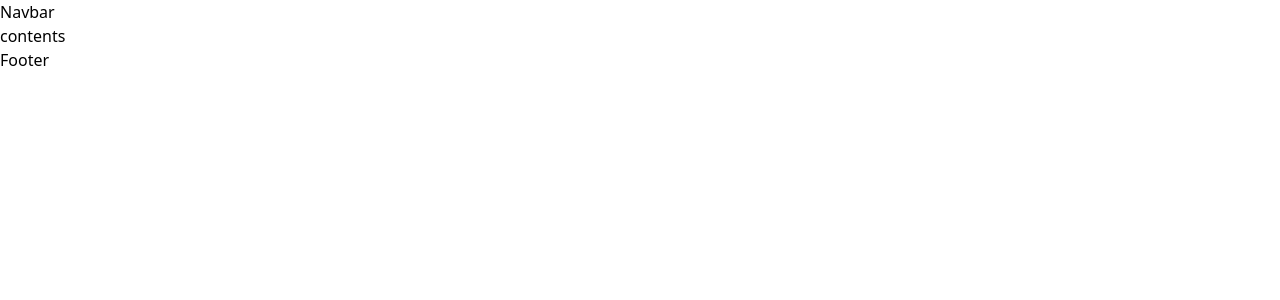
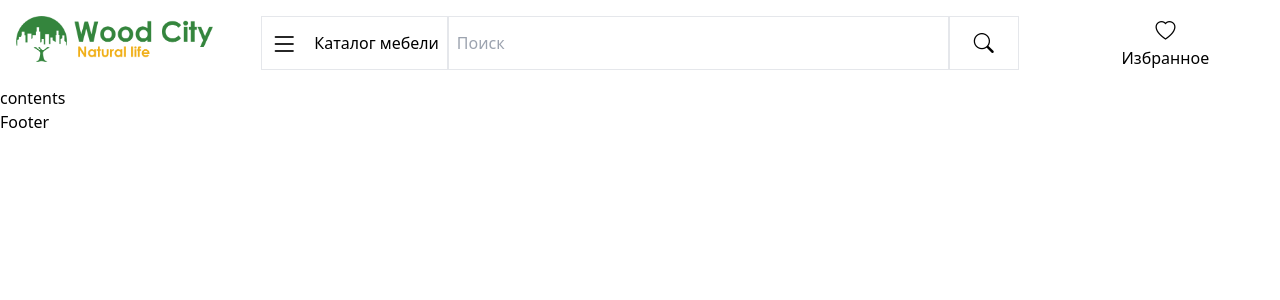
Before and after one commit to shahbozshirinboyev/sofa.wood-city.uz, a React (Vite) app: page / in a window 1280 px wide. Shown: the top 300 px of the page. Built offline with nearby package versions, Linux system fonts and the light colour scheme.

Commit message:
Navbar processing

```diff
--- a/index.html
+++ b/index.html
@@ -4,6 +4,8 @@
     <meta charset="UTF-8" />
     <link rel="icon" type="image/svg+xml" href="/favicon/favicon.ico" />
     <meta name="viewport" content="width=device-width, initial-scale=1.0" />
+    <!-- Bootstrap icons CDN Link -->
+    <link rel="stylesheet" href="https://cdn.jsdelivr.net/npm/bootstrap-icons@1.11.3/font/bootstrap-icons.min.css">
     <title>
       Wood-City.Uz — выбрать и купить мебель в Москве в официальных
       интернет-магазинах производителей и продавцов. Каталог с фото и ценами,
--- a/src/components/Navbar.jsx
+++ b/src/components/Navbar.jsx
@@ -1,9 +1,38 @@
-import React from 'react'
+import logo from "/favicon/wood_city.png";
 
 function Navbar() {
   return (
-    <div>Navbar</div>
-  )
+    <div className="flex p-4">
+      <div className="w-[300px]">
+        <img src={logo} alt="" />
+      </div>
+
+      <div className="flex w-full px-12">
+        <button className="border">
+          <div className="flex justify-center items-center">
+            <i className="bi bi-list text-[28px] px-2"></i>
+            <i className="bi hidden bi-x-lg"></i>
+            <p className="whitespace-nowrap h-full px-2">Каталог мебели</p>
+          </div>
+        </button>
+        <label htmlFor="" className="w-full flex">
+        <input
+          type="text"
+          placeholder="Поиск"
+          className="border px-2 py-1 w-full"
+        />
+        <button className="flex justify-center items-center border w-[80px]">
+        <i class="bi bi-search flex justify-center items-center text-[20px]"></i>
+        </button>
+        </label>
+      </div>
+
+      <div className="w-[300px] grid grid-cols-1 justify-center items-center">
+        <i className="bi bi-heart text-center text-[20px]"></i>
+        <p className="text-center">Избранное</p>
+      </div>
+    </div>
+  );
 }
 
-export default Navbar
+export default Navbar;
--- a/src/layouts/RooutLayout.jsx
+++ b/src/layouts/RooutLayout.jsx
@@ -4,7 +4,7 @@ import Navbar from "../components/Navbar";
 function RooutLayout() {
   return (
   <>
-    <section>
+    <section className="container">
         <Navbar />
     </section>
 
--- a/tailwind.config.js
+++ b/tailwind.config.js
@@ -3,6 +3,9 @@ export default {
   content: ["./index.html", "./src/**/*.{js,ts,jsx,tsx}"],
   theme: {
     extend: {},
+    container: {
+      center: true,
+    },
   },
   plugins: [],
 };
```
Also changed, not shown: public/favicon/wood_city.png (added).
